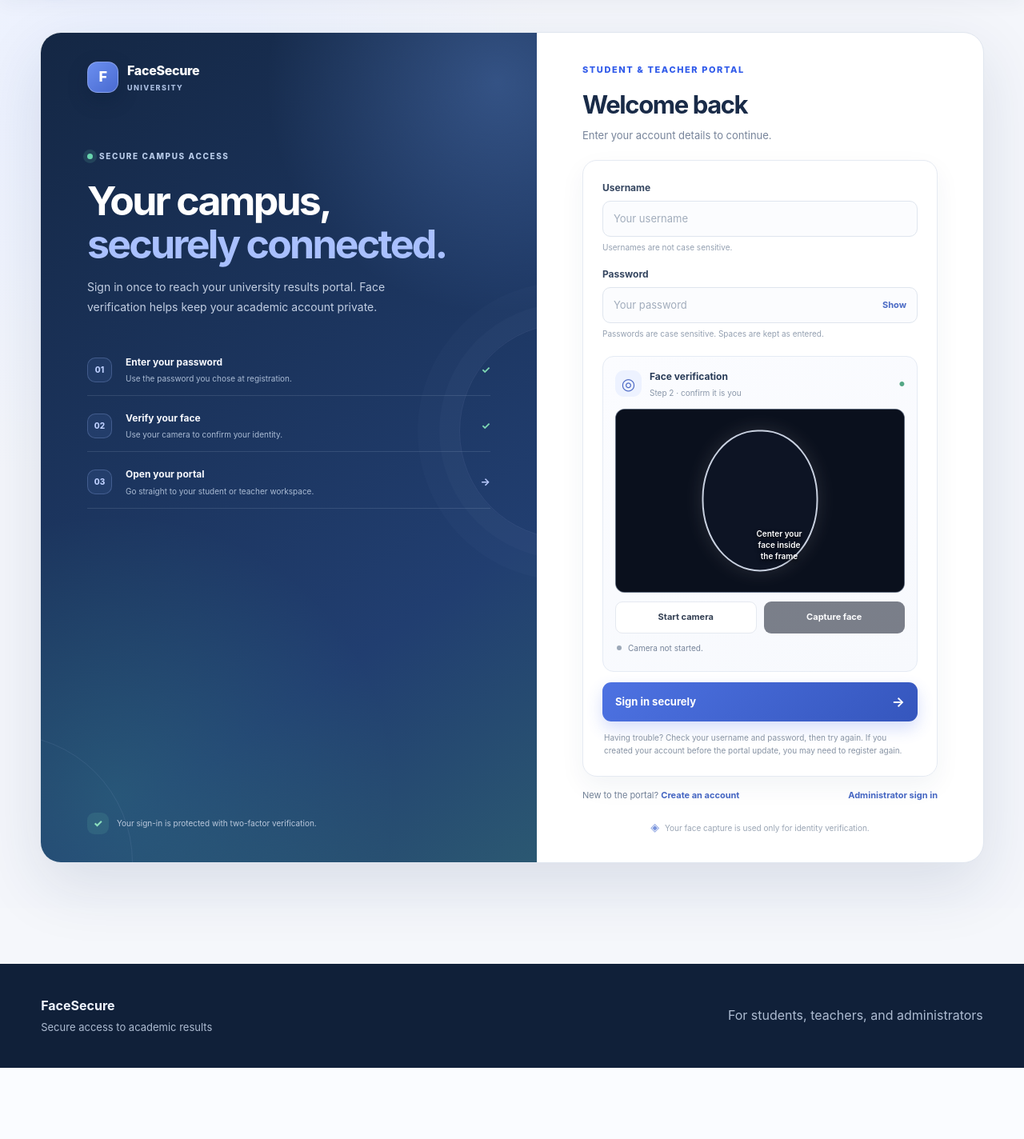
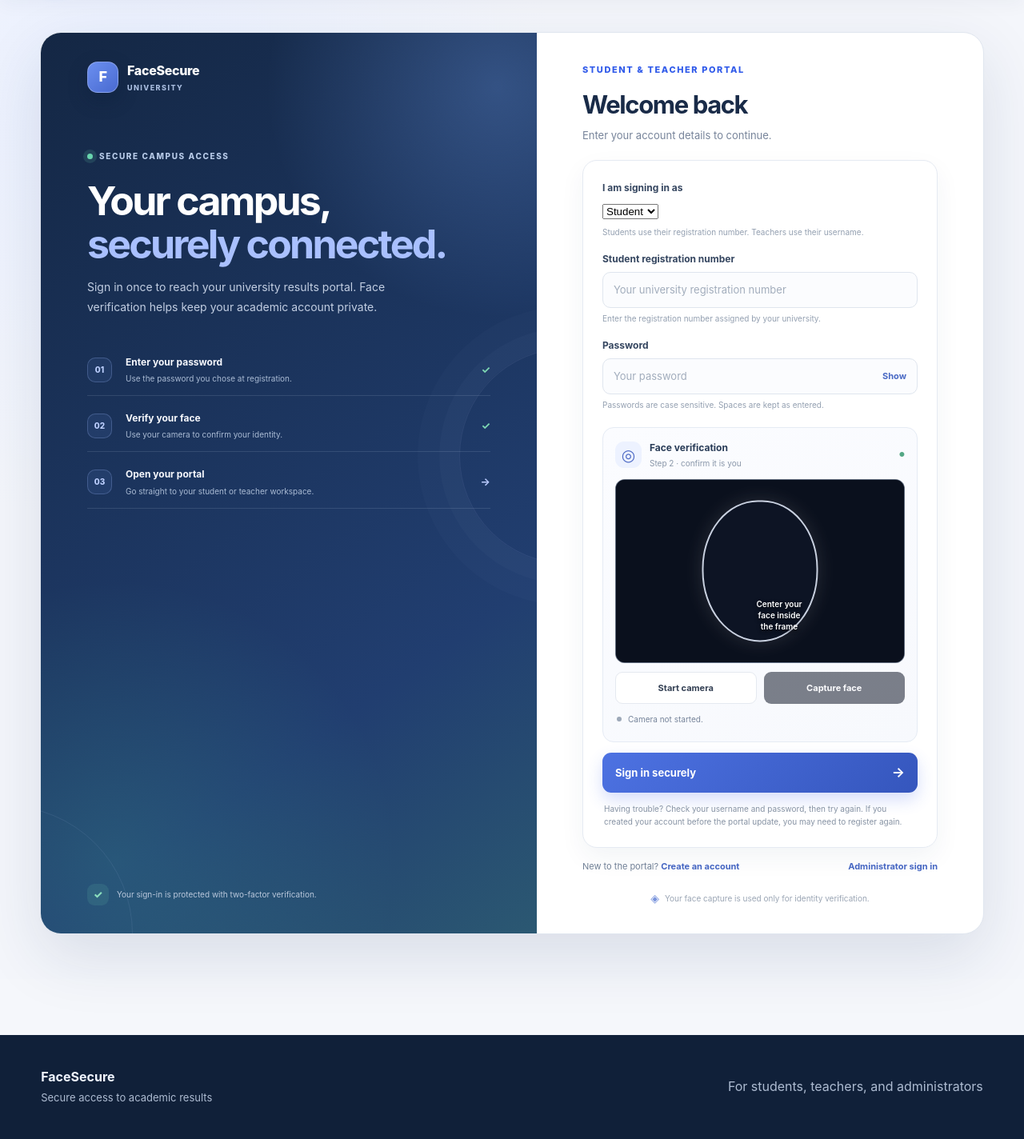
Before and after one commit to shivamsingh123100-oss/FaceSecure_MFA_RBAC, a Flask app: page /login in a window 1280 px wide. Shown: the part 77-1501 px from the top of the page at 80% size. Before the commit the page ends 1412 px from the top, so only its background shows below. Run offline with Flask 3, Linux system fonts and the light colour scheme; some libraries are stand-ins or nearby versions.

Commit message:
Fix student credentials and result publishing: templates/user/login.html

```diff
--- a/templates/user/login.html
+++ b/templates/user/login.html
@@ -23,10 +23,19 @@
     <div class="login-panel-wrap">
       <div class="login-panel-heading"><span class="eyebrow">STUDENT &amp; TEACHER PORTAL</span><h2>Welcome back</h2><p>Enter your account details to continue.</p></div>
       <form method="POST" action="{{ url_for('user_login') }}" class="login-panel" id="userLoginForm">
+        {% set login_role = request.form.get('login_role', 'STUDENT')|upper %}
         <div class="login-field form-group">
-          <label for="username">Username</label>
-          <input type="text" id="username" name="username" value="{{ request.form.get('username', '') }}" placeholder="Your username" autocomplete="username" autocapitalize="none" spellcheck="false" required>
-          <small>Usernames are not case sensitive.</small>
+          <label for="loginRole">I am signing in as</label>
+          <select id="loginRole" name="login_role" required>
+            <option value="STUDENT" {% if login_role == 'STUDENT' %}selected{% endif %}>Student</option>
+            <option value="TEACHER" {% if login_role == 'TEACHER' %}selected{% endif %}>Teacher</option>
+          </select>
+          <small>Students use their registration number. Teachers use their username.</small>
+        </div>
+        <div class="login-field form-group">
+          <label for="credential" data-login-credential-label>{{ 'Student registration number' if login_role == 'STUDENT' else 'Teacher username' }}</label>
+          <input type="text" id="credential" name="credential" value="{{ request.form.get('credential', '') }}" placeholder="{{ 'Your university registration number' if login_role == 'STUDENT' else 'Your teacher username' }}" autocomplete="off" autocapitalize="characters" spellcheck="false" required>
+          <small data-login-credential-help>{{ 'Enter the registration number assigned by your university.' if login_role == 'STUDENT' else 'Teacher sign-in continues to use your username.' }}</small>
         </div>
         <div class="login-field form-group">
           <label for="password">Password</label>
```
